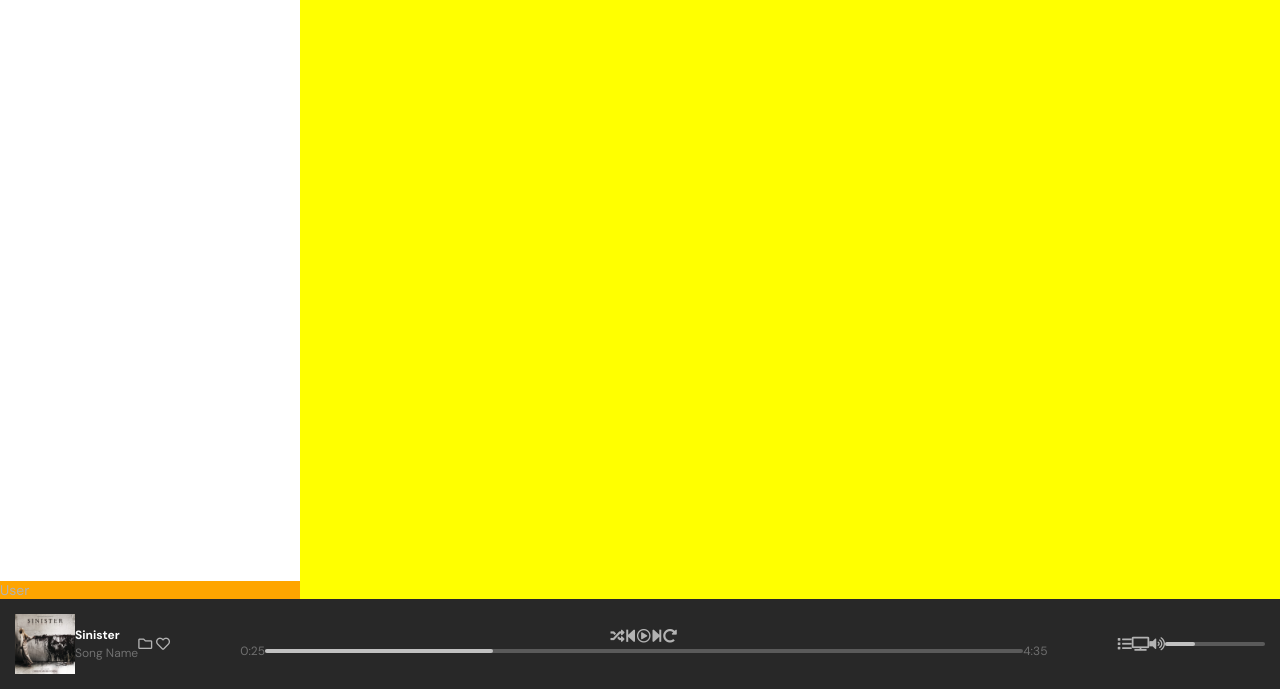
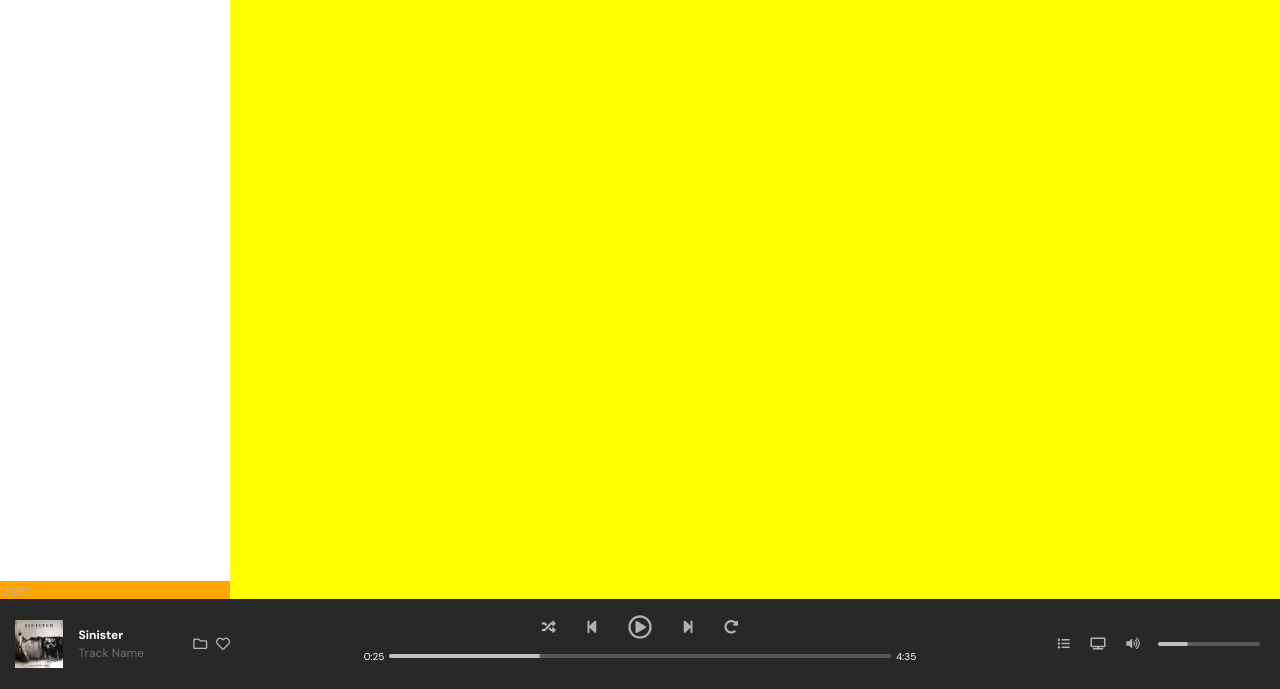
Before and after one commit to malimbo88/html-css-spotifyweb, a plain HTML site: page index.html in a window 1280 px wide. Shown: the part 111-800 px from the top of the page. Drawn offline with Linux system fonts and the light colour scheme.

Commit message:
Giovedi'mattina

```diff
--- a/css/style.css
+++ b/css/style.css
@@ -24,6 +24,7 @@ body {
 .main_wrapper {
   height: 100vh;
   width: 100%;
+  min-width: 500px;
   background: black;
 }
 
@@ -95,7 +96,7 @@ main > * {
 /* Navigation MACRO area */
 nav.nav_macro_area {
   background: purple;
-  width: 300px;
+  width: 230px;
 }
 
 nav.nav_macro_area .container_flex {
@@ -131,7 +132,7 @@ nav.nav_macro_area .container_flex {
 /* Scroll MACRO area */
 section.scroll_macro_area {
   background: yellow;
-  width: calc( 100% - 300px );
+  width: calc( 100% - 230px );
   overflow-y: auto;
 }
 
@@ -167,6 +168,7 @@ footer > * {
   background-color: #5a5a5a;
   border-radius: 100px;
   height: 4px;
+  width: 100%;
 }
 
 .progress_value {
@@ -204,33 +206,47 @@ footer > * {
 
 .play_bar > .container_flex {
   justify-content: space-between;
-}
-
-.play_bar > .container_flex,
-.lft_songs > .container_flex,
-.top_play_options > .container_flex,
-.song_play_progress > .container_flex,
-.rgt_volume > .container_flex {
   align-items: center;
 }
 
-.song_play_progress > .container_flex,
-.top_play_options >.container_flex {
-  justify-content: center;
+.play_bar i:hover {
+  color: #fff;
+}
+
+/* LEFT - play songs & RIGHT - volume setting- */
+.lft_songs,
+.rgt_volume {
+  height: 100%;
+  flex-basis: 215px;
+}
+
+.lft_songs > .container_flex,
+.rgt_volume > .container_flex {
+  align-items: center;
+  justify-content: space-between;
 }
 
 /* LEFT - play songs */
-.lft_songs {
+.selected_cover {
+  height: 80%;
+  flex-basis: 60%;
+}
+
+.selected_cover img {
   height: 100%;
 }
 
-/* selected cover */
-.selected_cover {
-  height: 100%;
+.selected_cover > .container_flex {
+  align-items: center;
+  justify-content: space-between;
 }
 
-.selected_cover > img {
-  height: 100%;
+.track_info {
+  padding-left: 5px;
+}
+
+.track_info a:hover span {
+  text-decoration: underline;
 }
 
 /* save songs */
@@ -238,33 +254,59 @@ footer > * {
   flex-shrink: 1;
 }
 
-.save_song * {
-  color: #707070;
+.save_songs > * {
+  padding-left: 5px;
+}
+
+/* RIGHT - volume setting */
+.volume_setting_icons {
+  flex-basis: 100%;
+}
+
+.volume_setting_icons i {
+  font-size: 12px;
+  padding-right: 5px;
+}
+
+.volume_setting_icons > .container_flex {
+  justify-content: space-around;
 }
 
 /* CENTRAL - audio bar */
 .ctr_audio_bar {
-  flex-grow: 1;
-  text-align: center;
+  flex-shrink: 0;
+  flex-basis: 45%;
+  padding: 0px 5px;
 }
 
-/* Top play options */
-/* song progress bar */
-.song_play_progress .progress_bar {
-  width: 80%;
+/* CENTRAL - TOP & BOTTOM - audio bar */
+.top_play_options >.container_flex,
+.song_play_progress > .container_flex {
+  justify-content: center;
+  align-items: center;
 }
 
-.song_play_progress .progress_value {
-  width: 30%;
+/* CENTRAL - TOP - play options */
+.top_play_options i {
+  padding: 0px 15px;
+}
+.top_play_options i.fa-play-circle {
+  font-size: 24px;
 }
 
-/* RIGHT volume setting */
-.rgt_volume .progress_bar {
-  width: 100px;
+.top_play_options i.fa-play-circle:hover {
+  color: #fff;
+  transform: scale( 1.1 );
 }
 
-.rgt_volume .progress_value {
-  width: 30%;
+/* CENTRAL - BOTTOM - song progress bar */
+.song_play_progress span {
+  font-size: 10px;
+  color: #fff;
+}
+
+.progress_bar {
+  margin: 15px 5px;
 }
 
 
@@ -328,4 +370,5 @@ footer > * {
 
 
 
+
 /**/
--- a/index.html
+++ b/index.html
@@ -59,16 +59,21 @@
 
                 <!-- selected cover -->
                 <div class="selected_cover">
-                  <img src="img/sinister.jpeg" alt="">
+                  <div class="container_flex">
+                    <img src="img/sinister.jpeg" alt="">
+                    <div class="track_info">
+                      <div>
+                          <h5>Sinister</h5>
+                      </div>
+                      <div>
+                        <a href="#" target="_blank">
+                          <span>Track Name<span>
+                          </a>
+                      </div>
+                    </div>
+                  </div>
                 </div>
                 <!-- end selected cover -->
-
-                <!-- track information -->
-                <div class="track_info">
-                  <h5>Sinister</h5>
-                  <span>Song Name<span>
-                </div>
-                <!-- end track information -->
 
                 <!-- save song -->
                 <div class="save_songs">
@@ -127,9 +132,14 @@
             <!-- RIGHT volume setting -->
             <div class="rgt_volume">
               <div class="container_flex">
-                <i class="fas fa-list"></i>
-                <i class="fas fa-tv"></i>
-                <i class="fas fa-volume-up"></i>
+
+                <div class="volume_setting_icons">
+                  <div class="container_flex">
+                    <i class="fas fa-list"></i>
+                    <i class="fas fa-tv"></i>
+                    <i class="fas fa-volume-up"></i>
+                  </div>
+                </div>
 
                 <!-- progress bar -->
                 <div class="progress_bar">
```
